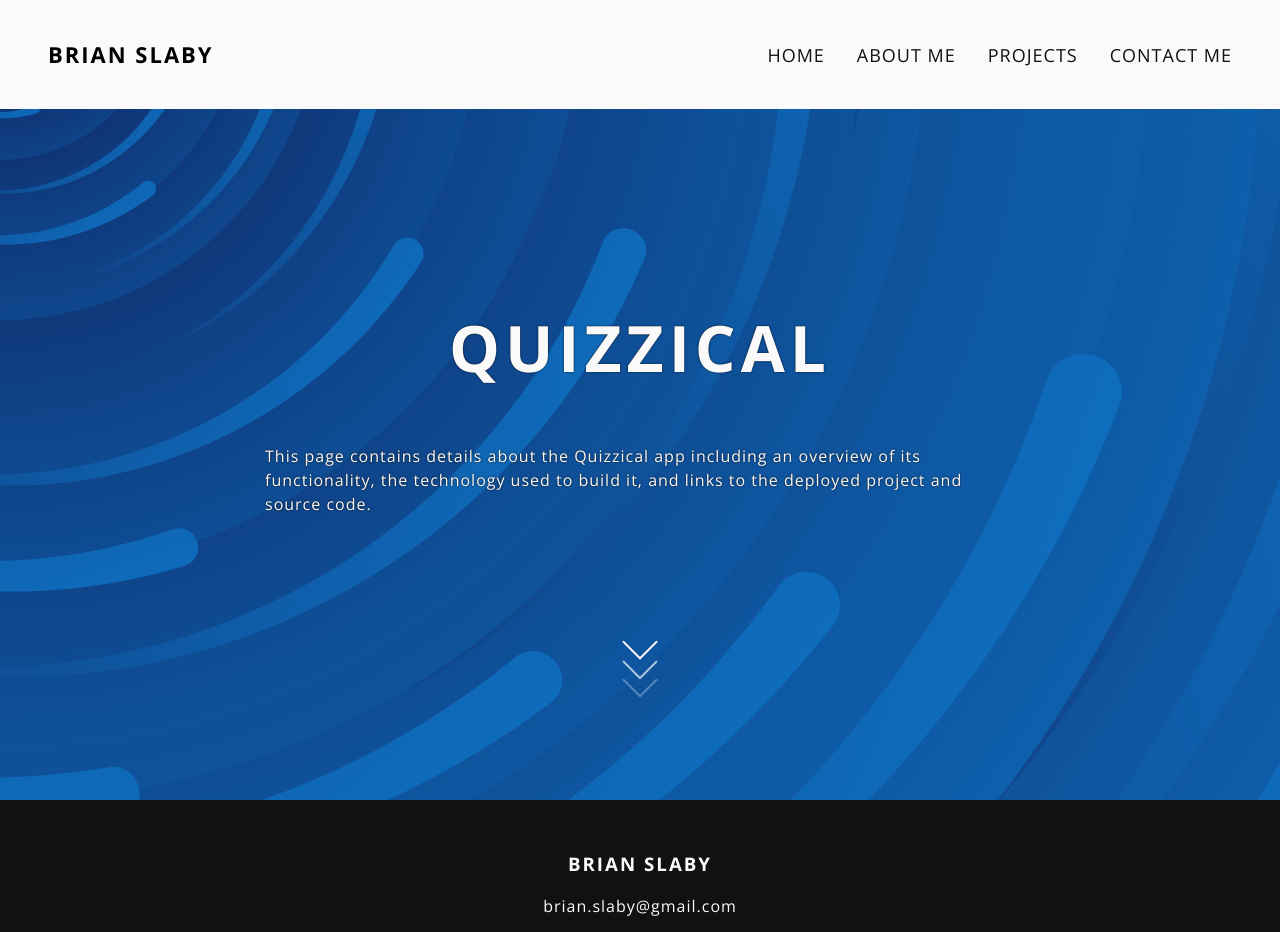
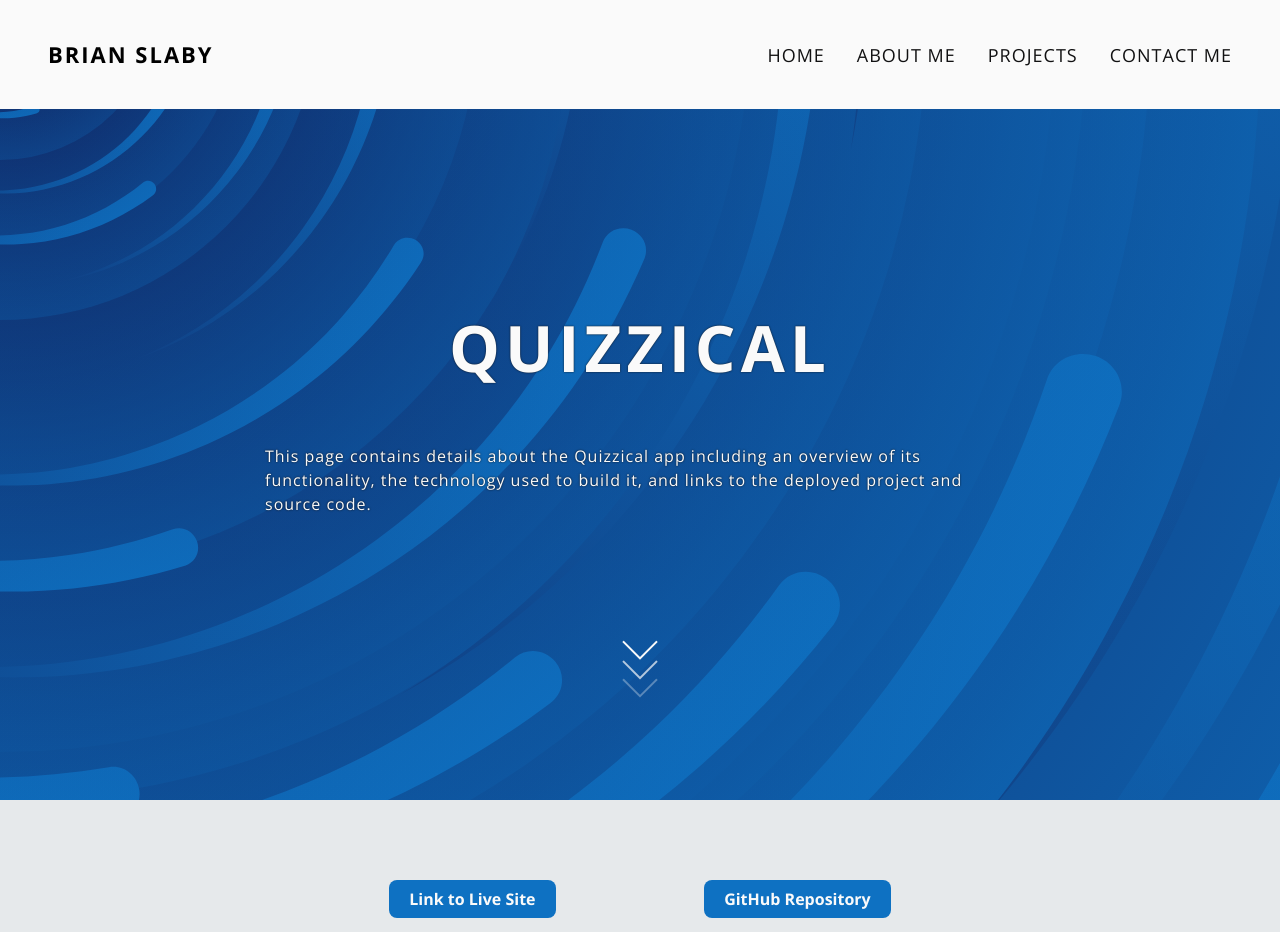
Before and after one commit to BrianSlaby/my-portfolio, a React (Vite) app: page /quizzical in a window 1280 px wide. Shown: the top 932 px of the page. Built offline with nearby package versions, Linux system fonts and the light colour scheme.

Commit message:
added ProjectLinks component and added to each project page, plus minor style adjustments

```diff
--- a/src/components/home/Project.tsx
+++ b/src/components/home/Project.tsx
@@ -25,7 +25,7 @@
                 <h3>{title}</h3>
                 <p>{description}</p>
                 <Link
-                    className="link-btn-style"
+                    className="link-btn-style link-btn-light"
                     to={linkTo}>Learn More</Link>
             </div>
         </>
--- /dev/null
+++ b/src/components/project-page/ProjectLinks.tsx
@@ -0,0 +1,26 @@
+import React from "react"
+
+type projectLinksProps = {
+    liveUrl: string,
+    githubUrl: string
+}
+
+export default function ProjectLinks({ liveUrl, githubUrl }: projectLinksProps): React.ReactNode {
+
+
+    return (
+        <div className="project-links-container">
+            <a
+                className="link-btn-style link-btn-dark"
+                href={liveUrl}
+
+            >Link to Live Site</a>
+
+            <a
+                className="link-btn-style link-btn-dark"
+                href={githubUrl}
+
+            >GitHub Repository</a>
+        </div>
+    )
+}
--- a/src/index.css
+++ b/src/index.css
@@ -66,11 +66,19 @@
   text-decoration: none;
   text-shadow: none;
   font-weight: 700;
-  color: var(--primary-clr);
-  background-color: var(--white-clr);
   padding: 0.5em 1.25em;
   border-radius: 8px;
   transition: transform 0.3s;
+}
+
+.link-btn-light {
+  color: var(--primary-clr);
+  background-color: var(--white-clr);
+}
+
+.link-btn-dark {
+  color: var(--white-clr);
+  background-color: var(--primary-clr);
 }
 
 .link-btn-style:hover,
@@ -82,9 +90,13 @@
   transform: scale(0.95);
 }
 
-.link-btn-style:visited {
+.link-btn-light:visited {
   color: var(--primary-clr);
   background-color: var(--lt-gray-clr);
+}
+
+.link-btn-dark:visited {
+  color: var(--md-gray-clr);
 }
 
 .accent-line {
@@ -186,7 +198,8 @@
 }
 
 #about-section,
-#contact-section {
+#contact-section,
+.project-main-container {
   background-color: var(--lt-gray-clr);
 }
 
@@ -230,6 +243,19 @@
   margin: 0 auto;
 }
 
+.project-main-container {
+  min-height: 100vh;
+  margin: 0;
+  padding-bottom: 3em;
+}
+
+.project-links-container {
+  display: flex;
+  justify-content: space-around;
+  margin: 2em auto;
+  max-width: 650px;
+}
+
 /* ==========================
         MEDIA QUERIES
    ========================== */
--- a/src/pages/Quizzical.tsx
+++ b/src/pages/Quizzical.tsx
@@ -1,16 +1,24 @@
 import React from "react"
-import ProjectHero from "../components/ProjectHero"
-
+import ProjectHero from "../components/project-page/ProjectHero"
+import ProjectLinks from "../components/project-page/ProjectLinks"
 
 export default function Quizzical(): React.ReactNode {
 
     return (
-        <>
-             <ProjectHero
+        <div className="project-main-container">
+            <ProjectHero
                 title="Quizzical"
                 description="This page contains details about the Quizzical app including an overview of its functionality, the technology used to build it, and links to the deployed project and source code." />
 
 
-        </>
+
+
+
+            <ProjectLinks
+                liveUrl="https://quizzical-bslaby.netlify.app/"
+                githubUrl="https://github.com/BrianSlaby/quizzical"
+            />
+
+        </div>
     )
 }
--- a/src/pages/ShoppingHelper.tsx
+++ b/src/pages/ShoppingHelper.tsx
@@ -1,15 +1,22 @@
 import React from "react"
-import ProjectHero from "../components/ProjectHero"
+import ProjectHero from "../components/project-page/ProjectHero"
+import ProjectLinks from "../components/project-page/ProjectLinks"
 
 export default function ShoppingHelper(): React.ReactNode {
 
     return (
-        <>
+        <div className="project-main-container">
             <ProjectHero
                 title="Shopping Helper"
                 description="This page contains details about the Shopping Helper app including an overview of its functionality, the technology used to build it, and links to the deployed project and source code." />
 
 
-        </>
+
+            <ProjectLinks
+                liveUrl="https://shopping-helper-list-organizer.netlify.app/"
+                githubUrl="https://github.com/BrianSlaby/shopping-helper"
+            />
+
+        </div>
     )
 }
--- a/src/pages/ThirteenthAge.tsx
+++ b/src/pages/ThirteenthAge.tsx
@@ -1,16 +1,22 @@
 import React from "react"
-import ProjectHero from "../components/ProjectHero"
-
+import ProjectHero from "../components/project-page/ProjectHero"
+import ProjectLinks from "../components/project-page/ProjectLinks"
 
 export default function ThirteenthAge(): React.ReactNode {
 
     return (
-        <>
-             <ProjectHero
+        <div className="project-main-container">
+            <ProjectHero
                 title="13th Age Monster Tracker"
                 description="This page contains details about the 13th Age Monster Tracker app including an overview of its functionality, the technology used to build it, and links to the deployed project and source code." />
 
 
-        </>
+
+            <ProjectLinks
+                liveUrl="https://13th-age-monster-tracker.netlify.app/"
+                githubUrl="https://github.com/BrianSlaby/13a-dmg-tracker"
+            />
+
+        </div>
     )
 }
```
Also changed, not shown: src/components/project-page/ProjectHero.tsx (renamed from src/components/ProjectHero.tsx).
